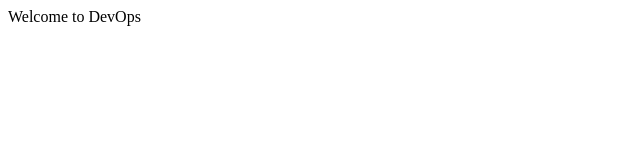
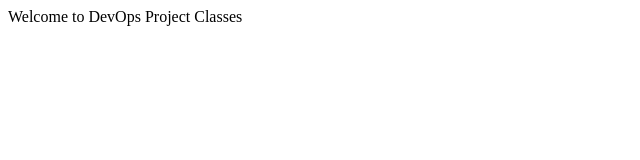
Before and after one commit to Rakshita0908/DevOps, a plain HTML site: page index.html in a window 1280 px wide. Shown: the whole page, without its empty margins (0-640 px from the left). Drawn offline with Linux system fonts and the light colour scheme.

Commit message:
Update index.html

```diff
--- a/index.html
+++ b/index.html
@@ -4,7 +4,7 @@
             DevOps Project
         </title>
         <body>
-            Welcome to DevOps
+            Welcome to DevOps Project Classes
         </body>
     </head>
 </html>
```
